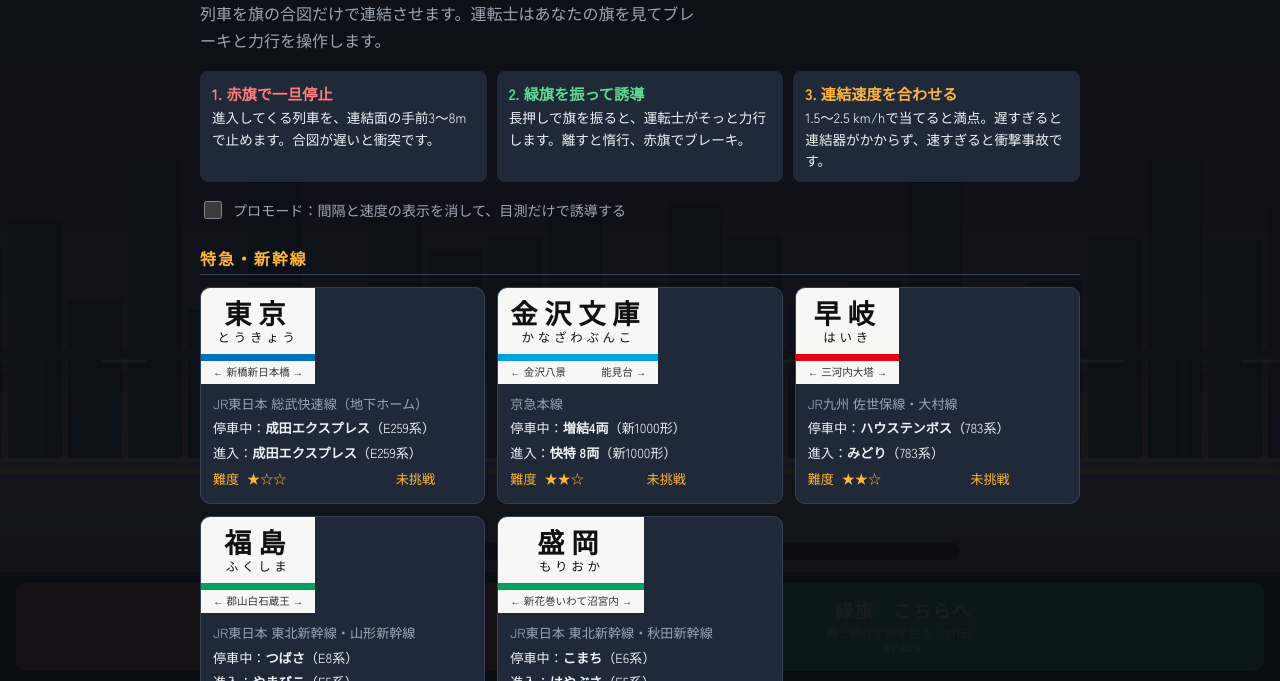
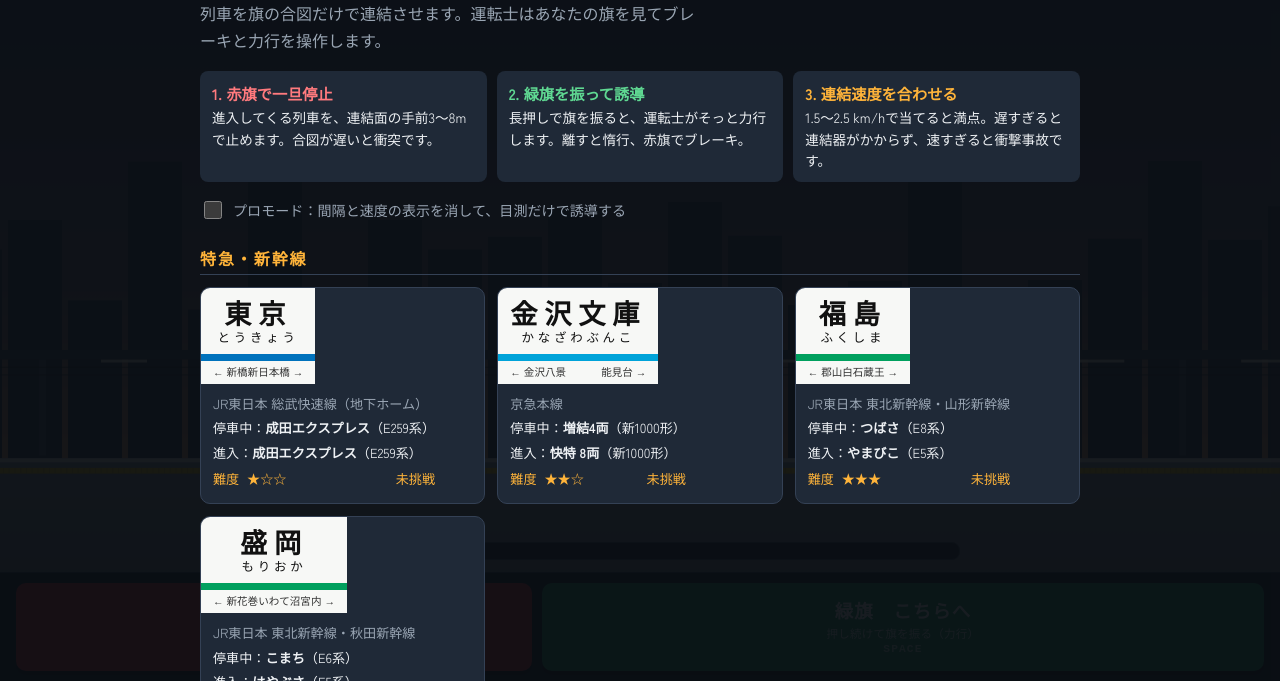
Before and after one commit to dairappa/makishi-sandbox, a plain HTML site: page renketsu/index.html in a window 1280 px wide. Shown: the part 119-800 px from the top of the page. Drawn offline with Linux system fonts and the light colour scheme; animation ran at ten frames a second; a web font is replaced by a local one.

Commit message:
四国・九州ステージを追加（宇多津・多度津・肥前山口）
JR四国 宇多津のしおかぜ＋いしづち（8000系 5両＋3両）、多度津の南風＋しまんと
（2700系）、2011年まで行われていた肥前山口のかもめ＋みどり（783系）。
早岐を「九州」グループへ移し、駅一覧に「四国」「九州」の見出しを追加。

Co-Authored-By: Claude Opus 5.5 <noreply@anthropic.com>
Claude-Session: https://claude.ai/code/session_01KUD59VnP2x9S6sHpj9nmkc

```diff
--- a/renketsu/index.html
+++ b/renketsu/index.html
@@ -240,6 +240,19 @@ const SERIES = {
         bands: [[0, .36, '#c8cdd1'], [.36, .43, '#ee5a24'], [.43, .9, '#c8cdd1'], [.9, 1, '#adb3b8']],
         win: [.47, .8, '#22282e'], winStep: 1.35, winW: 1.1, cab: '#1c2024', doors: 'three',
         front: '#ee5a24' },
+  // 四国・九州
+  S8000: { name: '8000系', carLen: 21, h: 3.5, nose: 'blunt', noseLen: 2.6, gapC: 0.7,
+        bands: [[0, .3, '#eef0f1'], [.3, .36, '#3a9a3e'], [.36, .4, '#f08a00'], [.4, 1, '#eef0f1']],
+        win: [.45, .76, '#1e252c'], winStep: 1.7, winW: 1.35, cab: '#1a1f24', doors: 'one',
+        front: '#f08a00', frontStripe: '#3a9a3e' },
+  S2700: { name: '2700系', carLen: 21, h: 3.6, nose: 'blunt', noseLen: 1.9, gapC: 0.7,
+        bands: [[0, .3, '#cdd2d6'], [.3, .36, '#c8102e'], [.36, .385, '#b8963a'], [.385, .4, '#3e8e3a'], [.4, 1, '#cdd2d6']],
+        win: [.45, .76, '#1f262c'], winStep: 1.7, winW: 1.35, cab: '#191d22', doors: 'one',
+        front: '#c8102e', frontStripe: '#b8963a' },
+  '783K': { name: '783系', carLen: 20, h: 3.6, nose: 'blunt', noseLen: 2.2, gapC: 0.7,
+        bands: [[0, .3, '#c4ccd3'], [.3, .37, '#d4262f'], [.37, 1, '#c4ccd3']],
+        win: [.45, .74, '#1e2a30'], winStep: 1.75, winW: 1.3, cab: '#1e2a30', doors: 'center',
+        front: '#d4262f' },
 };
 
 /* ---------- 駅・ステージ ---------- */
@@ -256,12 +269,6 @@ const STAGES = [
     moving:   { s: 'K1000', label: '快特 8両', cars: 8 },
     total: '新1000形 8両＋4両 → 12両', diff: 2, vApp: 20, decel: .95, react: .45, lag: .4, power: .15,
     trivia: '京急本線の上り列車には、金沢文庫で4両を増結して12両編成になり、品川方面へ向かうものがあります。短い停車時間で手際よく連結するのが見どころです。' },
-  { id: 'haiki', st: '早岐', kana: 'はいき', roman: 'Haiki', lineCol: '#e60012',
-    line: 'JR九州 佐世保線・大村線', prev: '三河内', next: '大塔',
-    standing: { s: '783H', label: 'ハウステンボス', cars: 4 },
-    moving:   { s: '783M', label: 'みどり', cars: 4 },
-    total: '783系「みどり」＋「ハウステンボス」', diff: 2, vApp: 22, decel: .85, react: .55, lag: .5, power: .13,
-    trivia: '佐世保発の特急「みどり」とハウステンボス発の特急「ハウステンボス」は、早岐駅で併結して1本の列車になり、博多へ向かいます。早岐は列車の向きが変わるスイッチバックの駅でもあります。' },
   { id: 'fukushima', st: '福島', kana: 'ふくしま', roman: 'Fukushima', lineCol: '#00a05e',
     line: 'JR東日本 東北新幹線・山形新幹線', prev: '郡山', next: '白石蔵王',
     standing: { s: 'E8', label: 'つばさ', cars: 7 },
@@ -312,6 +319,31 @@ const STAGES = [
     moving:   { s: 'HS1000', label: '快速急行 6両', cars: 6 },
     total: '1000系 6両＋2両 → 8両', diff: 1, vApp: 17, decel: .95, react: .4, lag: .35, power: .16, tFull: 15, tZero: 45,
     trivia: '阪神1000系は、6両の基本編成と2両の増結編成を組み合わせて走れるように作られています。近鉄奈良線へ直通する快速急行では、かつて尼崎駅で増結・切り離しをしていました。2020年と2022年のダイヤ改正で8両のまま走るようになり、尼崎での連結作業はなくなっています。' },
+
+  { id: 'utazu', cat: 'shikoku', st: '宇多津', kana: 'うたづ', roman: 'Utazu', lineCol: '#1e9bd7',
+    line: 'JR四国 予讃線・本四備讃線', prev: '坂出', next: '丸亀',
+    standing: { s: 'S8000', label: 'しおかぜ 5両', cars: 5 },
+    moving:   { s: 'S8000', label: 'いしづち 3両', cars: 3 },
+    total: '8000系 5両＋3両 → 8両', diff: 2, vApp: 20, decel: .85, react: .5, lag: .5, power: .13,
+    trivia: '岡山発の特急「しおかぜ」と高松発の特急「いしづち」は、宇多津や多度津で連結し、松山まで1本の列車で走ります。1〜5号車が「しおかぜ」、6〜8号車が「いしづち」です。8000系はリニューアルでオレンジと緑の塗装になりました。' },
+  { id: 'tadotsu', cat: 'shikoku', st: '多度津', kana: 'たどつ', roman: 'Tadotsu', lineCol: '#1e9bd7',
+    line: 'JR四国 予讃線・土讃線', prev: '丸亀', next: '海岸寺',
+    standing: { s: 'S2700', label: '南風', cars: 3 },
+    moving:   { s: 'S2700', label: 'しまんと', cars: 2 },
+    total: '2700系「南風」＋「しまんと」', diff: 3, vApp: 22, decel: .75, react: .6, lag: .75, power: .1,
+    trivia: '岡山発の特急「南風」の一部は、高松発の特急「しまんと」と多度津または宇多津で連結し、高知まで一緒に走ります。2700系はディーゼルカーで、赤・金・緑の配色は阿波踊りやよさこいの情熱、香川のオリーブを表しています。エンジン車は重く、力行の反応が遅めです。' },
+  { id: 'haiki', cat: 'kyushu', st: '早岐', kana: 'はいき', roman: 'Haiki', lineCol: '#e60012',
+    line: 'JR九州 佐世保線・大村線', prev: '三河内', next: '大塔',
+    standing: { s: '783H', label: 'ハウステンボス', cars: 4 },
+    moving:   { s: '783M', label: 'みどり', cars: 4 },
+    total: '783系「みどり」＋「ハウステンボス」', diff: 2, vApp: 22, decel: .85, react: .55, lag: .5, power: .13,
+    trivia: '佐世保発の特急「みどり」とハウステンボス発の特急「ハウステンボス」は、早岐駅で併結して1本の列車になり、博多へ向かいます。早岐は列車の向きが変わるスイッチバックの駅でもあります。' },
+  { id: 'hizenyamaguchi', cat: 'kyushu', st: '肥前山口', place: '肥前山口駅（現・江北駅）', kana: 'ひぜんやまぐち', roman: 'Hizen-Yamaguchi', lineCol: '#e60012',
+    line: 'JR九州 長崎本線・佐世保線（2011年まで）', prev: '久保田', next: '肥前白石',
+    standing: { s: '783K', label: 'かもめ', cars: 4 },
+    moving:   { s: '783M', label: 'みどり', cars: 4 },
+    total: '783系「かもめ」＋「みどり」', diff: 2, vApp: 21, decel: .85, react: .55, lag: .5, power: .13,
+    trivia: '長崎本線と佐世保線が分かれる肥前山口駅では、長崎行きの特急「かもめ」と佐世保行きの特急「みどり」の分割・併結が行われていました。この併結は2011年に廃止され、駅名も2022年に「江北」へ変わっています。このステージは、当時の作業を再現した場面です。車両の色は単純化しています。' },
 ];
 
 const placeOf = s => s.place || s.st + '駅';
@@ -598,7 +630,7 @@ function openMenu() {
     const cat = s.cat || 'express';
     if (cat !== lastCat) {
       const h = document.createElement('h3'); h.className = 'grp';
-      h.textContent = cat === 'commuter' ? '通勤電車' : cat === 'kansai' ? '関西' : '特急・新幹線';
+      h.textContent = { commuter: '通勤電車', kansai: '関西', shikoku: '四国', kyushu: '九州' }[cat] || '特急・新幹線';
       box.appendChild(h); lastCat = cat;
     }
     const b = document.createElement('button'); b.type = 'button'; b.className = 'card';
```
